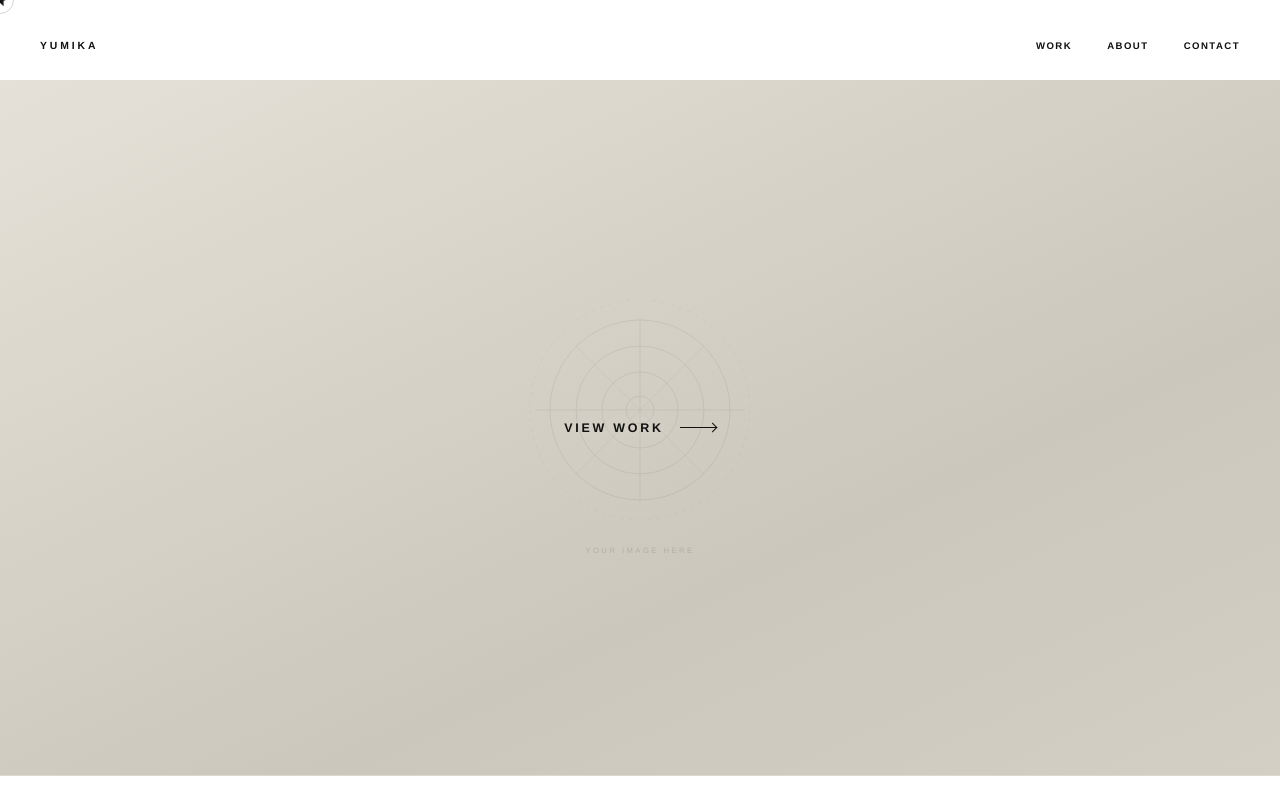
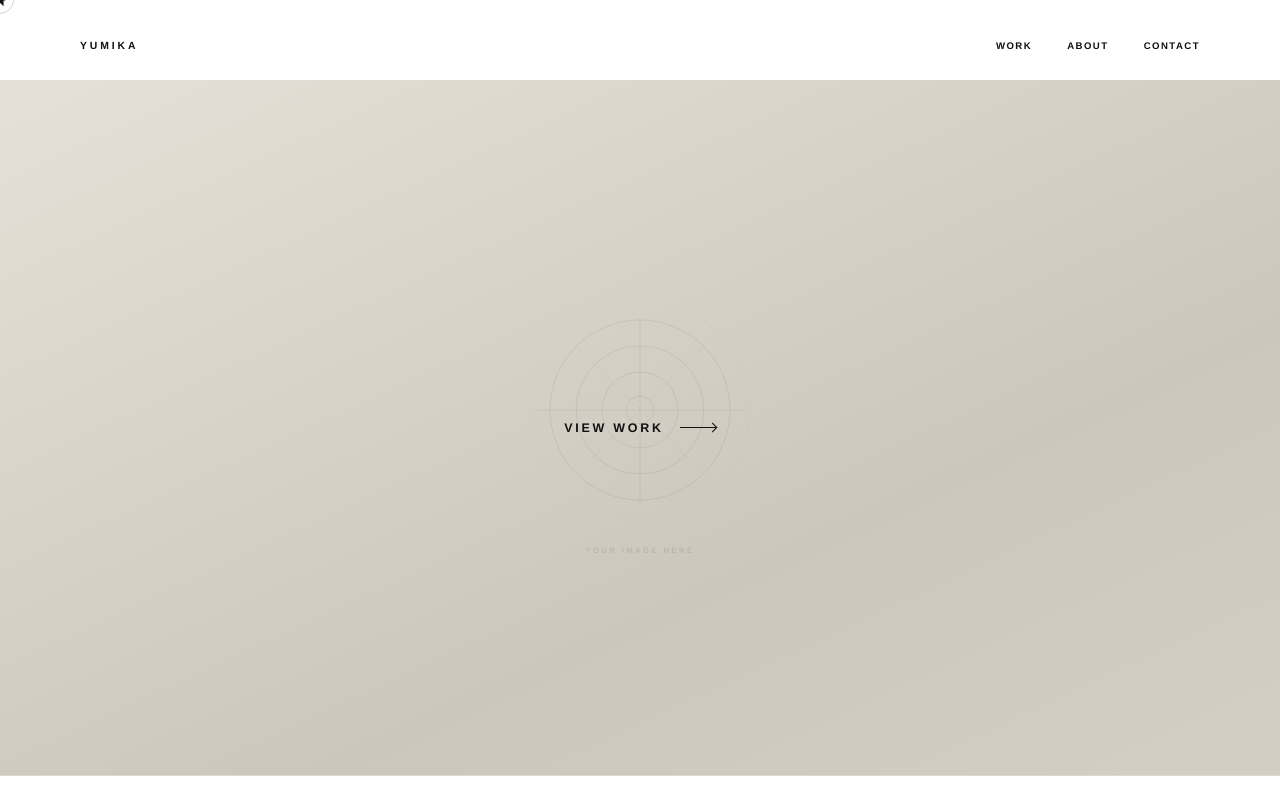
Before and after one commit to yumzpzzz-a11y/yumika-portfolio, a plain HTML site: page index.html in a window 1280 px wide. Drawn offline with Linux system fonts and the light colour scheme.

Commit message:
Add files via upload

```diff
--- a/index.html
+++ b/index.html
@@ -858,7 +858,7 @@
 </div>
 
 <!-- ══ HEADER ══ -->
-<header style="display: flex !important; justify-content: space-between !important; width: 100% !important; max-width: 1300px !important; margin: 20px auto 0 !important; padding: 20px 2.5rem 0 !important; height: auto !important; position: fixed; left: 0; right: 0; z-index: 200; background: var(--bg);">
+<header style="display: flex !important; justify-content: space-between !important; width: 100% !important; max-width: 1200px !important; margin: 20px auto 0 !important; padding: 20px 2.5rem 0 !important; height: auto !important; position: fixed; left: 0; right: 0; z-index: 200; background: var(--bg);">
   <span class="logo" onclick="goTo('top')" style="cursor:none;">YUMIKA</span>
   <nav>
     <a onclick="goTo('works')" data-p="works">Work</a>
```
